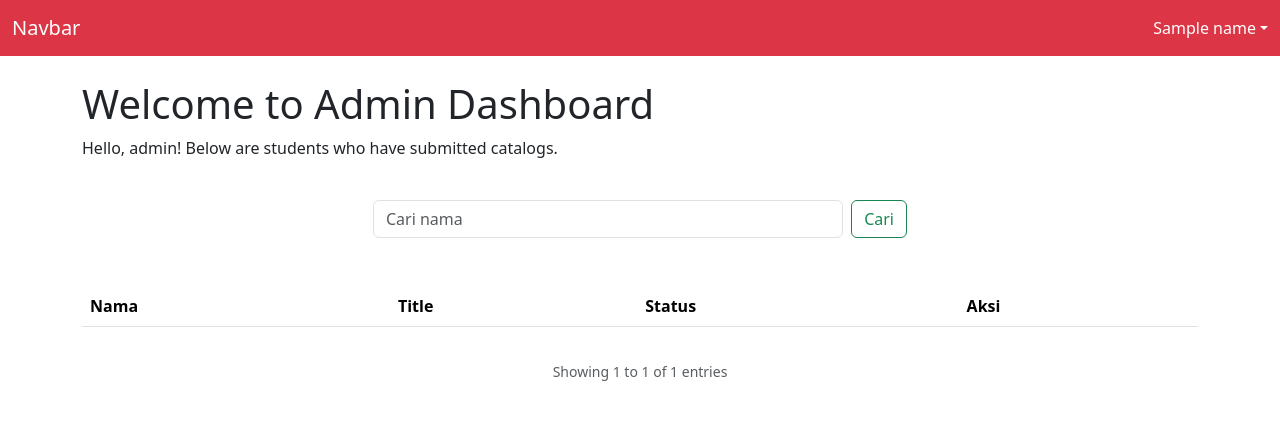
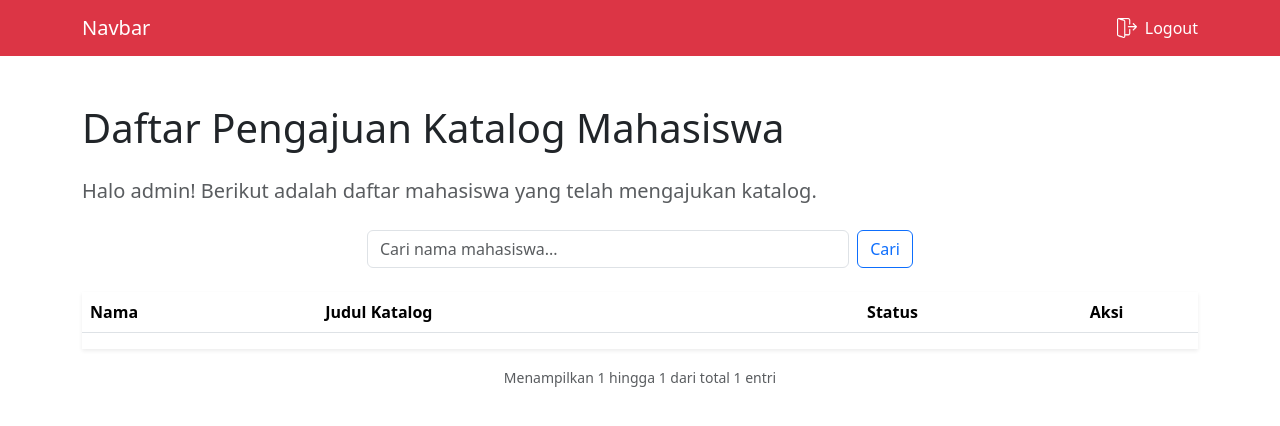
Before and after one commit to takdim/aim-library, a Flask app: template templates/dashboard_admin.html in a window 1280 px wide. Shown: the top 426 px of the page. Run offline with Flask 3, Linux system fonts and the light colour scheme; tables that the repository leaves empty hold one stand-in row (values such as "Sample post"); the template is opened without the code that fills it: values that come from a table or form of the project are taken from there, most other values are stand-ins (such as "Sample title", 1, 10 or a date in 2020); lists and menus that the app fills with data are empty; parts of the project's set-up code (start-up, migrations or seed data) failed here and were passed over.

Commit message:
trying to add some touch fe

```diff
--- a/app.py
+++ b/app.py
@@ -1100,6 +1100,7 @@ def formulir_collection():
 
     # Set default values
     nama_default = f"{person.first_name} {person.last_name if person.last_name else ''}"
+    name = person.first_name + ' ' + person.last_name
     nim_default = student.nim if student else ''
     status_catalog = None
     catalog_title = None
@@ -1231,7 +1232,8 @@ def formulir_collection():
         catalog_title=catalog_title,
         subject_name=subject_name,
         abstract=abstract,
-        reject_status=reject_status
+        reject_status=reject_status,
+        name=name
     )
 
 
--- a/templates/add_user.html
+++ b/templates/add_user.html
@@ -1,7 +1,7 @@
 {% extends "dashboard_s_admin_template.html" %}
 
 {% block content %}
-<div class="col-md-9 col-lg-10 main-content">
+<div class="col-md-9 col-lg-12 main-content">
     <div class="card shadow">
         <div class="card-header bg-primary text-white">
             <h5 class="mb-0">Tambah User Baru</h5>
--- a/templates/dashboard_admin.html
+++ b/templates/dashboard_admin.html
@@ -1,33 +1,28 @@
 {% extends "dashboard_admin_template.html" %}
 
 {% block content %}
-<div class="container mt-4">
-    <h1>Welcome to Admin Dashboard</h1>
-    <p>Hello, admin! Below are students who have submitted catalogs.</p>
-    <br>
+<div class="container mt-5">
+    <h1 class="mb-4"><i class="fas fa-graduation-cap"></i> Daftar Pengajuan Katalog Mahasiswa</h1>
+    <p class="lead text-muted mb-4">Halo admin! Berikut adalah daftar mahasiswa yang telah mengajukan katalog.</p>
 
-    <div class="container">
-        <div class="row justify-content-center">
+    <div class="row justify-content-center mb-4">
         <div class="col-md-6">
-            <form id="searchForm" class="d-flex justify-content-center" method="GET">
-                <input class="form-control me-2" type="search" name="query" placeholder="Cari nama" aria-label="Search">
-                <button class="btn btn-outline-success" type="submit">Cari</button>
+            <form id="searchForm" class="d-flex">
+                <input class="form-control me-2" type="search" name="query" placeholder="Cari nama mahasiswa..." aria-label="Search">
+                <button class="btn btn-outline-primary" type="submit"><i class="fas fa-search"></i> Cari</button>
             </form>
         </div>
     </div>
-      </div>
-
-      <br><br>
 
     {% if students %}
-    <div class="table-responsive">
-        <table class="table table-striped">
-            <thead class="thead-dark">
+    <div class="table-responsive shadow-sm">
+        <table class="table table-striped table-hover bg-white">
+            <thead class="thead-light">
                 <tr>
                     <th>Nama</th>
-                    <th>Title</th>
-                    <th>Status</th>
-                    <th>Aksi</th>
+                    <th>Judul Katalog</th>
+                    <th class="text-center">Status</th>
+                    <th class="text-center">Aksi</th>
                 </tr>
             </thead>
             <tbody id="studentsTableBody">
@@ -36,19 +31,20 @@
                 <tr>
                     <td>{{ student.person.first_name }} {{ student.person.last_name }}</td>
                     <td>{{ student.person.author.collections[0].title }}</td>
-                        <td>
+                    <td class="text-center">
                         {% if student.person.author.collections[0].status == 2 %}
-                                <span class="badge bg-danger">Reject</span>
+                        <span class="badge bg-danger">Ditolak</span>
                         {% elif student.person.author.collections[0].status == 1 %}
-                                <span class="badge bg-success">Accept</span>
+                        <span class="badge bg-success">Diterima</span>
                         {% else %}
                         <span class="badge bg-warning text-dark">Pending</span>
                         {% endif %}
                     </td>
-                        <td>
+                    <td class="text-center">
                         <a href="{{ url_for('edit_student', student_id=student.person_id) }}"
-                               class="btn btn-primary btn-sm">
-                                Edit
+                            class="btn btn-primary btn-sm rounded-pill"
+                            data-bs-toggle="tooltip" data-bs-placement="top" title="Edit Data Mahasiswa">
+                            <i class="fas fa-edit"></i> Edit
                         </a>
                     </td>
                 </tr>
@@ -60,14 +56,14 @@
 
     {# Pagination Navigation #}
     {% if pagination.pages > 1 %}
-    <nav aria-label="Dashboard navigation" class="mt-4">
+    <nav aria-label="Daftar mahasiswa pagination" class="mt-4">
         <ul class="pagination justify-content-center">
             {# Previous page button #}
             <li class="page-item {% if pagination.page == 1 %}disabled{% endif %}">
                 <a class="page-link"
                     href="{{ url_for('dashboard', page=pagination.prev_num) if pagination.has_prev else '#' }}"
                     tabindex="-1" {% if pagination.page == 1 %}aria-disabled="true"{% endif %}>
-                    Previous
+                    <i class="fas fa-chevron-left"></i> Previous
                 </a>
             </li>
 
@@ -75,9 +71,7 @@
             {% for page_num in pagination.iter_pages(left_edge=2, left_current=2, right_current=3, right_edge=2) %}
                 {% if page_num %}
                     <li class="page-item {% if page_num == pagination.page %}active{% endif %}">
-                        <a class="page-link" href="{{ url_for('dashboard', page=page_num) }}">
-                            {{ page_num }}
-                        </a>
+                        <a class="page-link" href="{{ url_for('dashboard', page=page_num) }}">{{ page_num }}</a>
                     </li>
                 {% else %}
                     <li class="page-item disabled">
@@ -90,52 +84,66 @@
             <li class="page-item {% if not pagination.has_next %}disabled{% endif %}">
                 <a class="page-link"
                     href="{{ url_for('dashboard', page=pagination.next_num) if pagination.has_next else '#' }}">
-                    Next
+                    Next <i class="fas fa-chevron-right"></i>
                 </a>
             </li>
         </ul>
     </nav>
     {% endif %}
 
-    <div class="mt-3 text-center">
-        <small class="text-muted">
-            Showing {{ (pagination.page - 1) * pagination.per_page + 1 }}
-            to {{ pagination.page * pagination.per_page if (pagination.page * pagination.per_page) <= total_count else total_count }}
-            of {{ total_count }} entries
+    <div class="mt-3 text-center text-muted">
+        <small>
+            Menampilkan {{ (pagination.page - 1) * pagination.per_page + 1 }}
+            hingga {{ pagination.page * pagination.per_page if (pagination.page * pagination.per_page) <= total_count else total_count }}
+            dari total {{ total_count }} entri
         </small>
     </div>
 
     {% else %}
     <div class="alert alert-info mt-4">
-        No students have submitted catalogs yet.
+        <i class="fas fa-info-circle me-2"></i> Belum ada mahasiswa yang mengajukan katalog.
     </div>
     {% endif %}
 </div>
 
 <script>
-    document.getElementById('searchForm').addEventListener('submit', function(event) {
+    const searchForm = document.getElementById('searchForm');
+    const studentsTableBody = document.getElementById('studentsTableBody');
+
+    searchForm.addEventListener('submit', function(event) {
         event.preventDefault();
         const query = new URLSearchParams(new FormData(this)).get('query');
         fetch(`/api/search?query=${query}`)
             .then(response => response.json())
             .then(data => {
-          const tbody = document.getElementById('studentsTableBody');
-          tbody.innerHTML = ''; // Kosongkan tabel sebelum mengisi data baru
+                studentsTableBody.innerHTML = ''; // Kosongkan tabel sebelum mengisi data baru
+                if (data.students && data.students.length > 0) {
                     data.students.forEach(student => {
                         const row = `<tr>
                             <td>${student.name}</td>
                             <td>${student.title}</td>
-              <td>
-                <span class="badge bg-${student.status_class}">${student.status}</span>
+                            <td class="text-center">
+                                <span class="badge bg-${student.status_class}">${student.status_display}</span>
                             </td>
-              <td>
-                <a href="${student.edit_url}" class="btn btn-primary btn-sm">Edit</a>
+                            <td class="text-center">
+                                <a href="${student.edit_url}" class="btn btn-primary btn-sm rounded-pill" data-bs-toggle="tooltip" data-bs-placement="top" title="Edit Data Mahasiswa">
+                                    <i class="fas fa-edit"></i> Edit
+                                </a>
                             </td>
                         </tr>`;
-            tbody.insertAdjacentHTML('beforeend', row);
+                        studentsTableBody.insertAdjacentHTML('beforeend', row);
+                        // Initialize tooltips after new data is loaded
+                        const tooltipTriggerList = document.querySelectorAll('[data-bs-toggle="tooltip"]')
+                        const tooltipList = [...tooltipTriggerList].map(tooltipTriggerEl => new bootstrap.Tooltip(tooltipTriggerEl))
+                    });
+                } else {
+                    studentsTableBody.innerHTML = '<tr><td colspan="4" class="text-center">Tidak ada hasil pencarian.</td></tr>';
+                }
             });
     });
-    });
+
+    // Initialize tooltips on initial load
+    const tooltipTriggerList = document.querySelectorAll('[data-bs-toggle="tooltip"]')
+    const tooltipList = [...tooltipTriggerList].map(tooltipTriggerEl => new bootstrap.Tooltip(tooltipTriggerEl))
 </script>
-
 {% endblock %}
--- a/templates/dashboard_admin_template.html
+++ b/templates/dashboard_admin_template.html
@@ -10,16 +10,20 @@
 <body>
 
   <nav class="navbar navbar-expand-lg bg-danger">
-    <div class="container-fluid">
+    <div class="container">
         <a class="navbar-brand text-white" href="/dashboard">Navbar</a>
         <div class="d-flex">
-            <div class="dropdown">
+            <a href="/logout" class="text-white d-inline-flex align-items-center text-decoration-none text-primary gap-2">
+                <img src="{{ url_for('static', filename='images/logout.png') }}" alt="Logout Icon" style="width: 20px; height: 20px; object-fit: contain; filter: invert(100%);">
+                <span>Logout</span>
+              </a>
+            <!-- <div class="dropdown">
                 <a class="dropdown-toggle text-white text-decoration-none" id="dropdownMenuLink" data-bs-toggle="dropdown" aria-expanded="false" href="#">{{ name }}</a>
                 <ul class="dropdown-menu dropdown-menu-end">
                     <li><a class="dropdown-item" href="#">Profile</a></li>
                     <li><a class="dropdown-item" href="/logout">Logout</a></li>
                 </ul>
-            </div>
+            </div> -->
         </div>
     </div>
 </nav>
--- a/templates/dashboard_s_student_template.html
+++ b/templates/dashboard_s_student_template.html
@@ -11,7 +11,7 @@
 
     <nav class="navbar navbar-expand-lg bg-body-tertiary">
         <div class="container-fluid">
-          <a class="navbar-brand" href="/dashboard">Navbar</a>
+          <a class="navbar-brand" href="/dashboard">Home</a>
           <!-- <form class="d-flex" role="search">
             <input class="form-control me-2" type="search" placeholder="Search" aria-label="Search">
             <button class="btn btn-outline-success" type="submit">Search</button>
@@ -25,7 +25,7 @@
           </div> -->
           <div class="d-flex">
 
-            <div class="dropdown">
+            <div>
                 <!-- <a class="dropdown-toggle text-decoration-none" id="dropdownMenuLink" data-bs-toggle="dropdown" aria-expanded="false" href="#">{{ name }}</a> -->
                 <!-- <button class="btn btn-secondary dropdown-toggle" type="button" data-bs-toggle="dropdown" aria-expanded="false">
                   Dropdown button
--- a/templates/formulir_collection.html
+++ b/templates/formulir_collection.html
@@ -1,8 +1,8 @@
 {% extends "dashboard_student_template.html" %}
   {% block content %}
-  <div class="container-fluid">
+  <div class="container">
     <h1>Formulir Pendaftaran</h1>
-
+    <div class="p-3 bg-white rounded-3" style="border: 3px dashed #8d7ad7;">
       <form id="formulir" method="POST" enctype="multipart/form-data" >
         {% if status_catalog is none %}
         <div class="mb-3">
@@ -79,6 +79,7 @@
         {% endif %}
 
       </form>
+    </div>
 
   </div>
   {% endblock %}
--- a/templates/manage_users.html
+++ b/templates/manage_users.html
@@ -89,9 +89,9 @@
                                 <a href="{{ url_for('edit_user', user_id=user.id) }}" class="btn btn-sm btn-warning">
                                     <img src="static\images\edit.png" style="width: 20px; height: 20px;" alt="Edit">
                                 </a>
-                                <button type="button" class="btn btn-sm btn-danger" data-bs-toggle="modal" data-bs-target="#deleteModal{{ user.id }}">
+                                <!-- <button type="button" class="btn btn-sm btn-danger" data-bs-toggle="modal" data-bs-target="#deleteModal{{ user.id }}">
                                     <img src="static\images\delete.png" style="width: 20px; height: 20px;" alt="Edit">
-                                </button>
+                                </button> -->
 
                                 <!-- Delete Modal -->
                                 <div class="modal fade" id="deleteModal{{ user.id }}" tabindex="-1" aria-labelledby="deleteModalLabel{{ user.id }}" aria-hidden="true">
```
Also changed, not shown: templates/dashboard_s_admin_template.html (+5 -16 lines), templates/dashboard_student.html (+14 -2 lines), templates/dashboard_student_template.html (+6 -7 lines), templates/edit_student.html (+33 -32 lines), static/images/check-mark.png (added), static/images/downloads.png (added), static/images/exam.png (added). Lines whose indentation alone changed are shown as unchanged.
